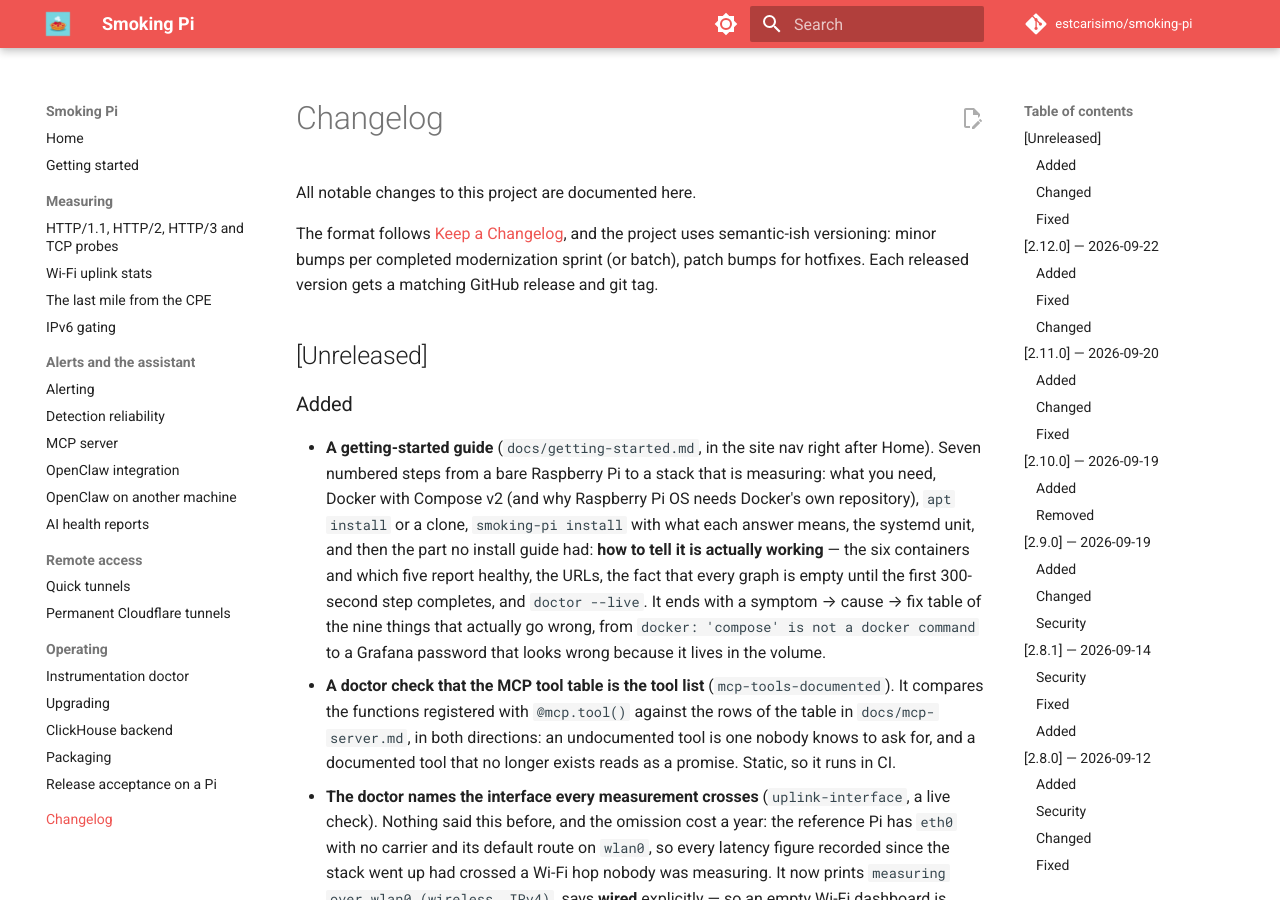
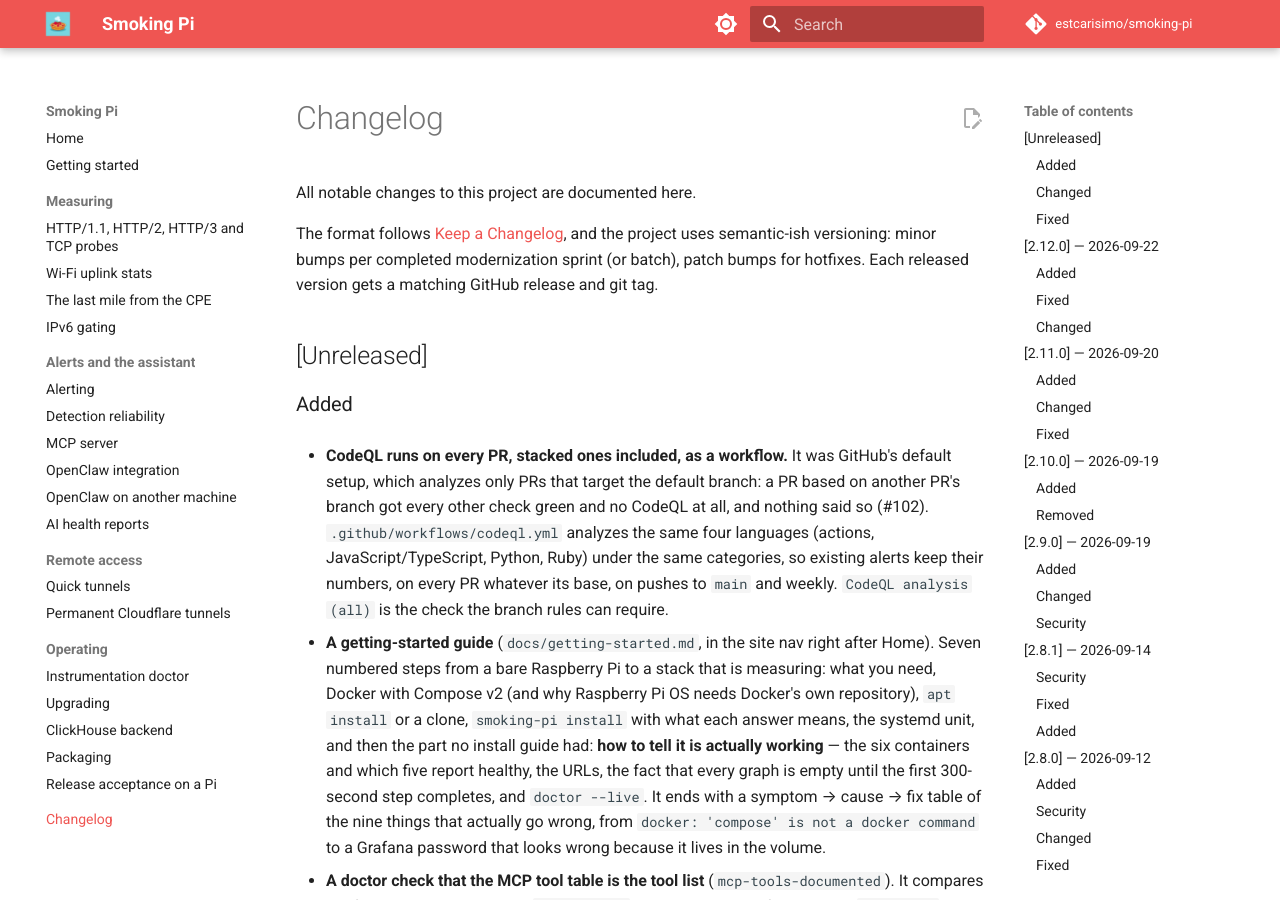
Before and after one commit to estcarisimo/smoking-pi, an MkDocs documentation site: the page built from docs/changelog.md, in a window 1280 px wide and 900 px high. Built offline with MkDocs 1.6.1 and Material for MkDocs 9.7.7, drawn with Linux system fonts in a browser that asks for light colours; comment, search, counter and statistics services are not loaded.

Commit message:
ci: CodeQL as a workflow — it runs on every PR, stacked ones included, and can be required
Default setup analyzes only PRs targeting the default branch, so a
stacked PR (routine here) showed every check green with no CodeQL at all
(#102). codeql.yml: same four languages and /language:<lang> categories
as default setup, so alerts keep their numbers; pull_request with no
branch filter, push to main, weekly. `CodeQL analysis (all)` aggregates
the matrix (if: always(), so failure or cancellation fails it).

Default setup must be switched off at merge: while it is on, GitHub
refuses uploads from a workflow.

Co-Authored-By: Claude Opus 5.5 <noreply@anthropic.com>

```diff
--- a/CHANGELOG.md
+++ b/CHANGELOG.md
@@ -10,6 +10,15 @@ version gets a matching GitHub release and git tag.
 ## [Unreleased]
 
 ### Added
+
+- **CodeQL runs on every PR, stacked ones included, as a workflow.** It was
+  GitHub's default setup, which analyzes only PRs that target the default
+  branch: a PR based on another PR's branch got every other check green and
+  no CodeQL at all, and nothing said so (#102). `.github/workflows/codeql.yml`
+  analyzes the same four languages (actions, JavaScript/TypeScript, Python,
+  Ruby) under the same categories, so existing alerts keep their numbers, on
+  every PR whatever its base, on pushes to `main` and weekly.
+  `CodeQL analysis (all)` is the check the branch rules can require.
 
 - **A getting-started guide** (`docs/getting-started.md`, in the site nav
   right after Home). Seven numbered steps from a bare Raspberry Pi to a
```
Also changed, not shown: AGENTS.md (+8 -0 lines), 1 other file.
